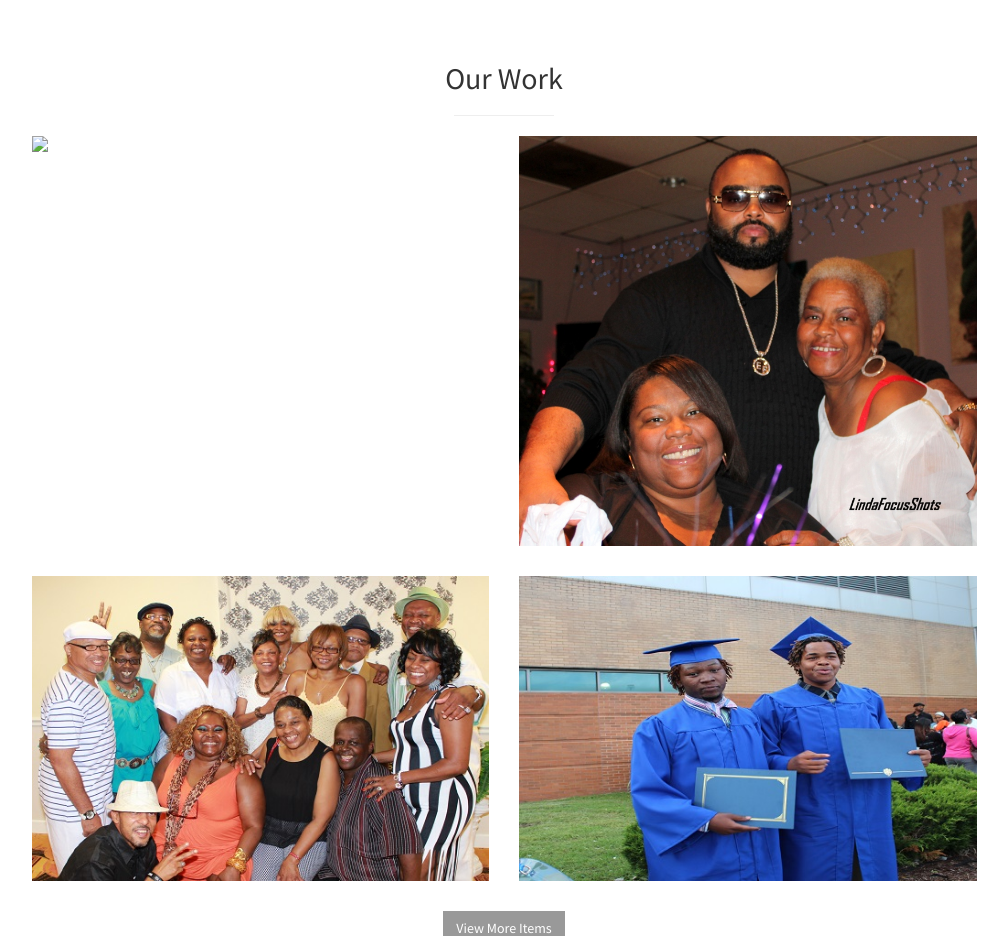
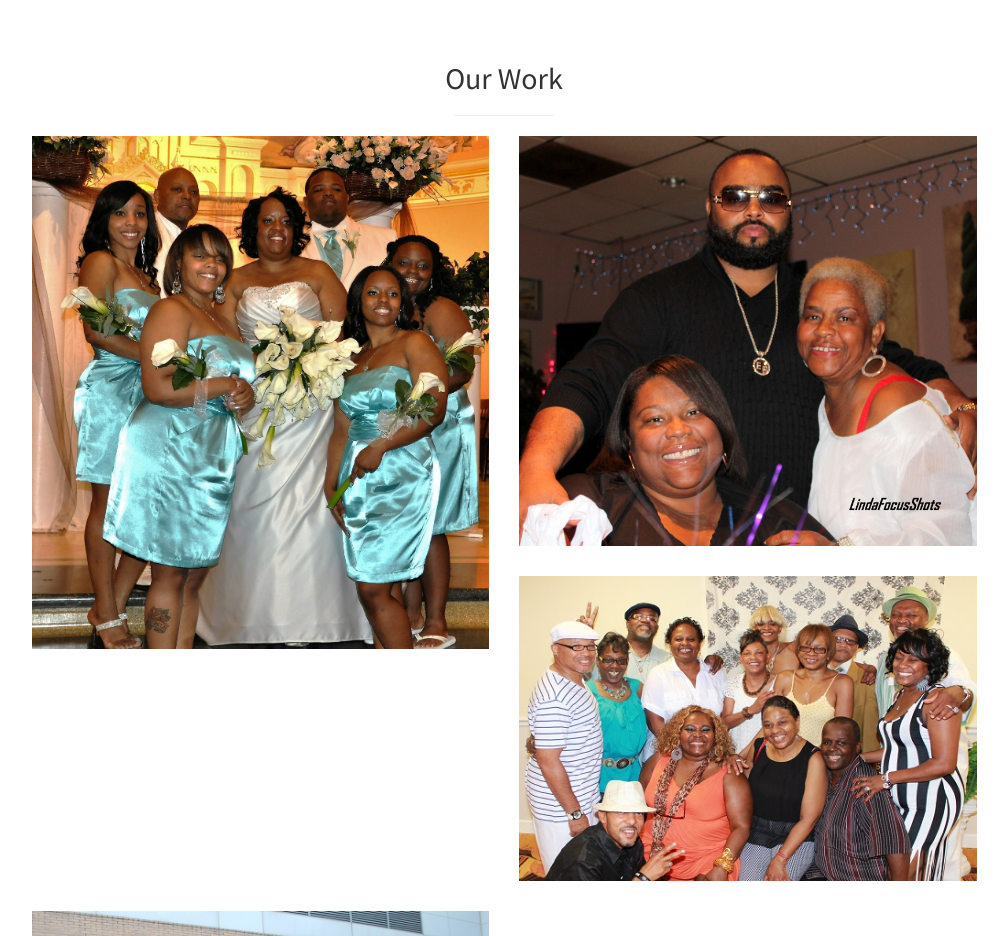
Before and after one commit to lindalaws/peach-pie, a plain HTML site: page index.html in a window 1280 px wide. Shown: the part 2500-3436 px from the top of the page, without its empty margins (136-1144 px from the left). Drawn offline with Linux system fonts and the light colour scheme.

Commit message:
Update index.html

```diff
--- a/index.html
+++ b/index.html
@@ -171,7 +171,7 @@
                         <div class="col-md-6">
                             <div class="portfolio-item">
                                 <a href="#">
-                                    <img class="img-portfolio img-responsive" src="DSC_0414.JPG">
+                                    <img class="img-portfolio img-responsive" src="img/DSC_0414.JPG">
                                 </a>
                             </div>
                         </div>
```
